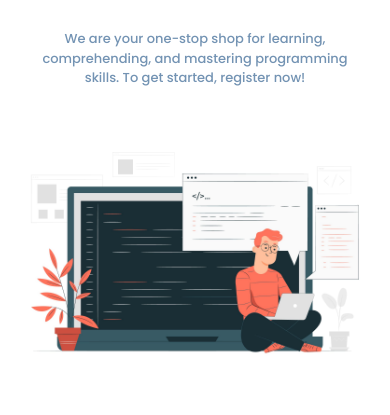
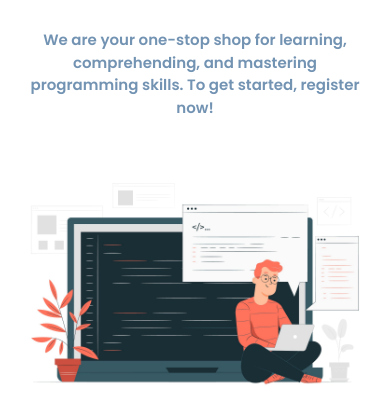
Before and after one commit to Ng1n3/Sign-up-Form, a plain HTML site: page index.html in a window 390 px wide. Shown: the part 66-481 px from the top of the page. Drawn offline with Linux system fonts and the light colour scheme.

Commit message:
increase font weight on intro text style.css

```diff
--- a/style.css
+++ b/style.css
@@ -295,10 +295,10 @@ and (max-width: 640px) {
         text-align: center;
         margin: 20px auto;
         padding: 10px;
-        font-size: 13px;
+        font-size: 15px;
         width: min(350px, 100%);
         color: var(--text-grey);
-        font-weight: var(--second-level)
+        font-weight: var(--third-level)
     }
 
     .side-A{
```
